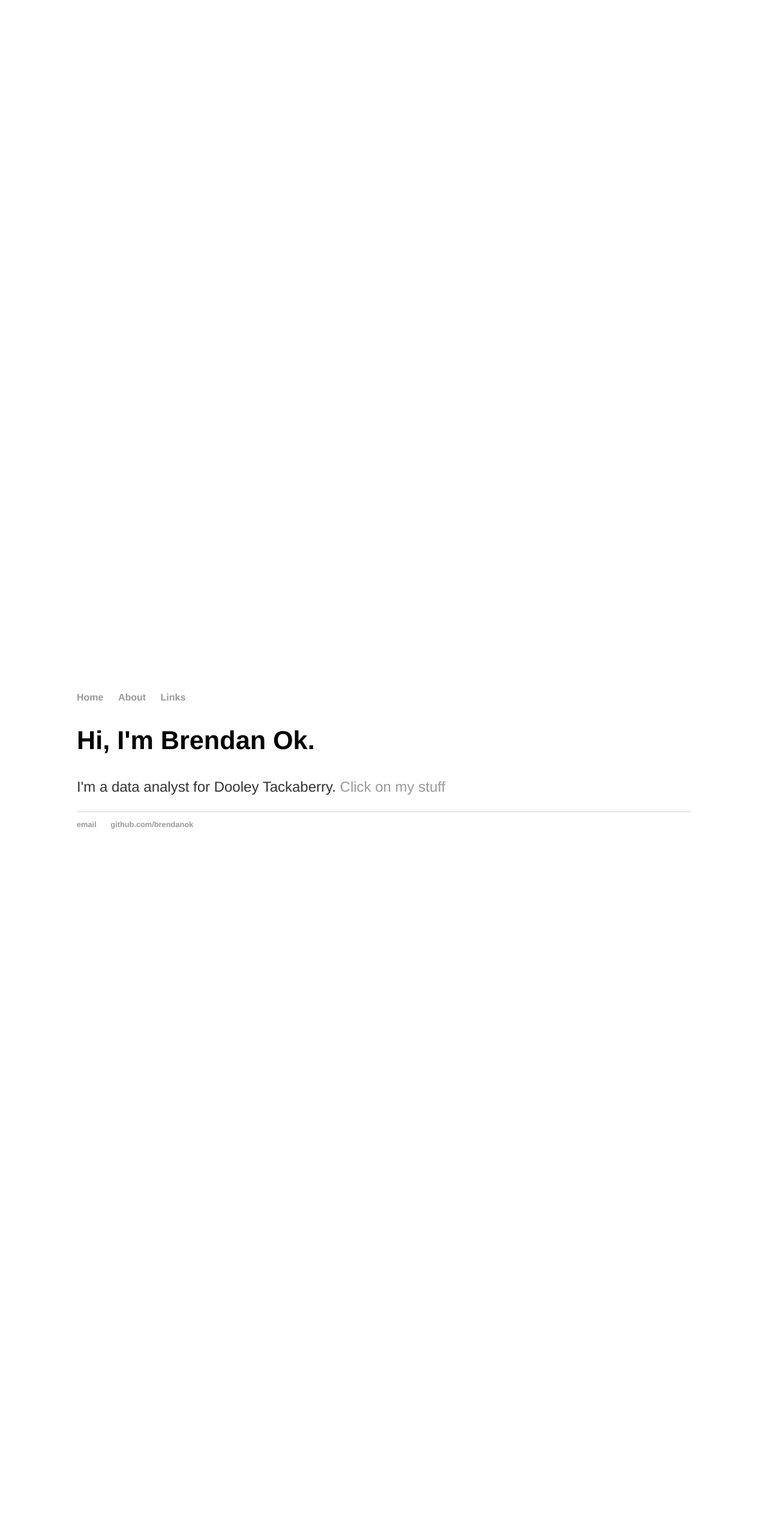
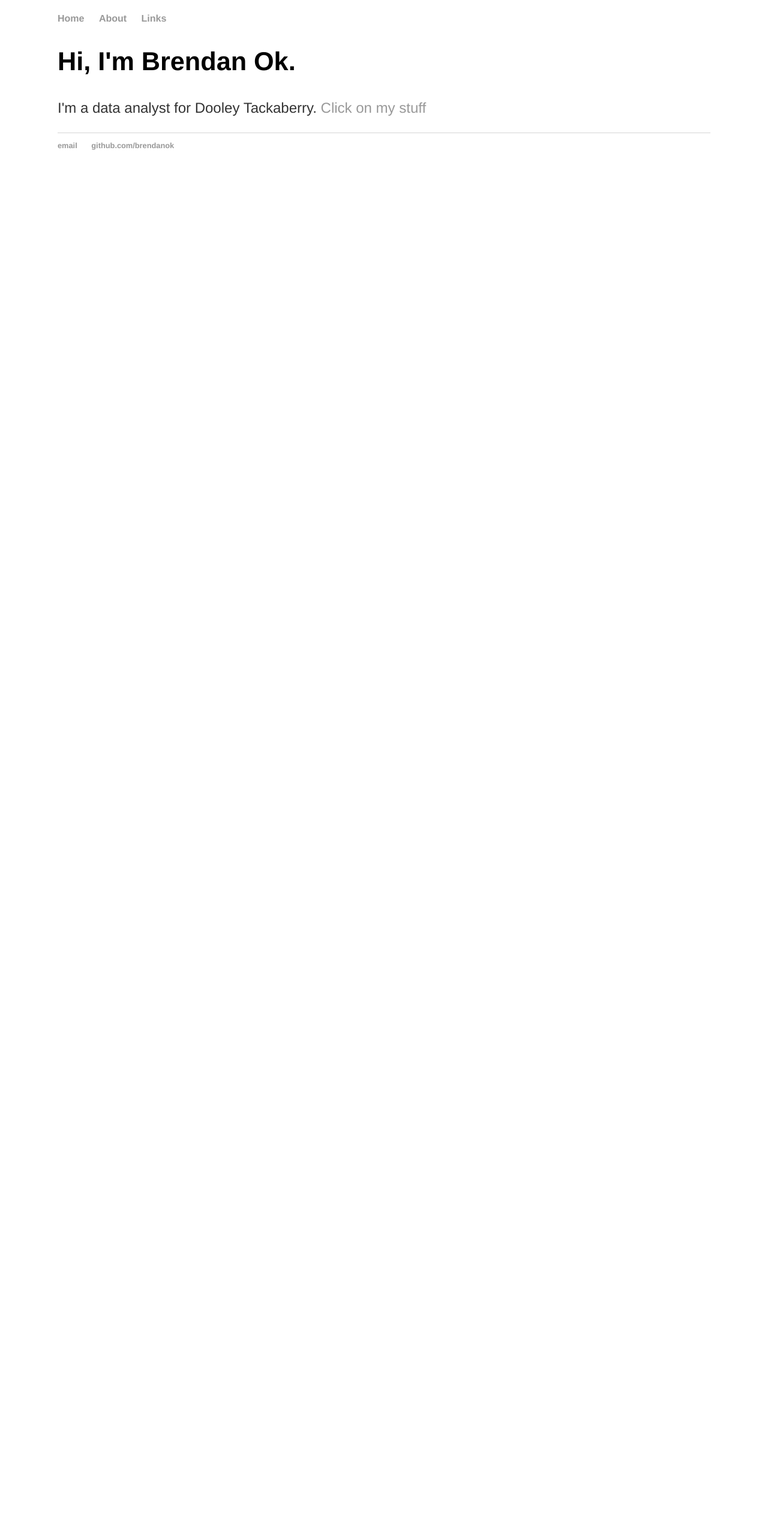
Before and after one commit to brendanok/brendanok.github.io, a Jekyll site: the page built from index.html, in a window 1280 px wide. Shown: the whole page at 60% size. Built offline with Jekyll 4.4.1, drawn with Linux system fonts in a browser that asks for light colours; after the commit the page ends 900 px from its top, so only the background shows below that.

Commit message:
Update main.css

```diff
--- a/css/main.css
+++ b/css/main.css
@@ -3,7 +3,7 @@
   zoom: 0.5 ;
 }
 
-body { margin: 90% auto; width: 80%; }
+body { margin: 20px auto; width: 85%; }
 
 a { text-decoration: none; color: #999; }
 a:hover { text-decoration: underline; }
```
